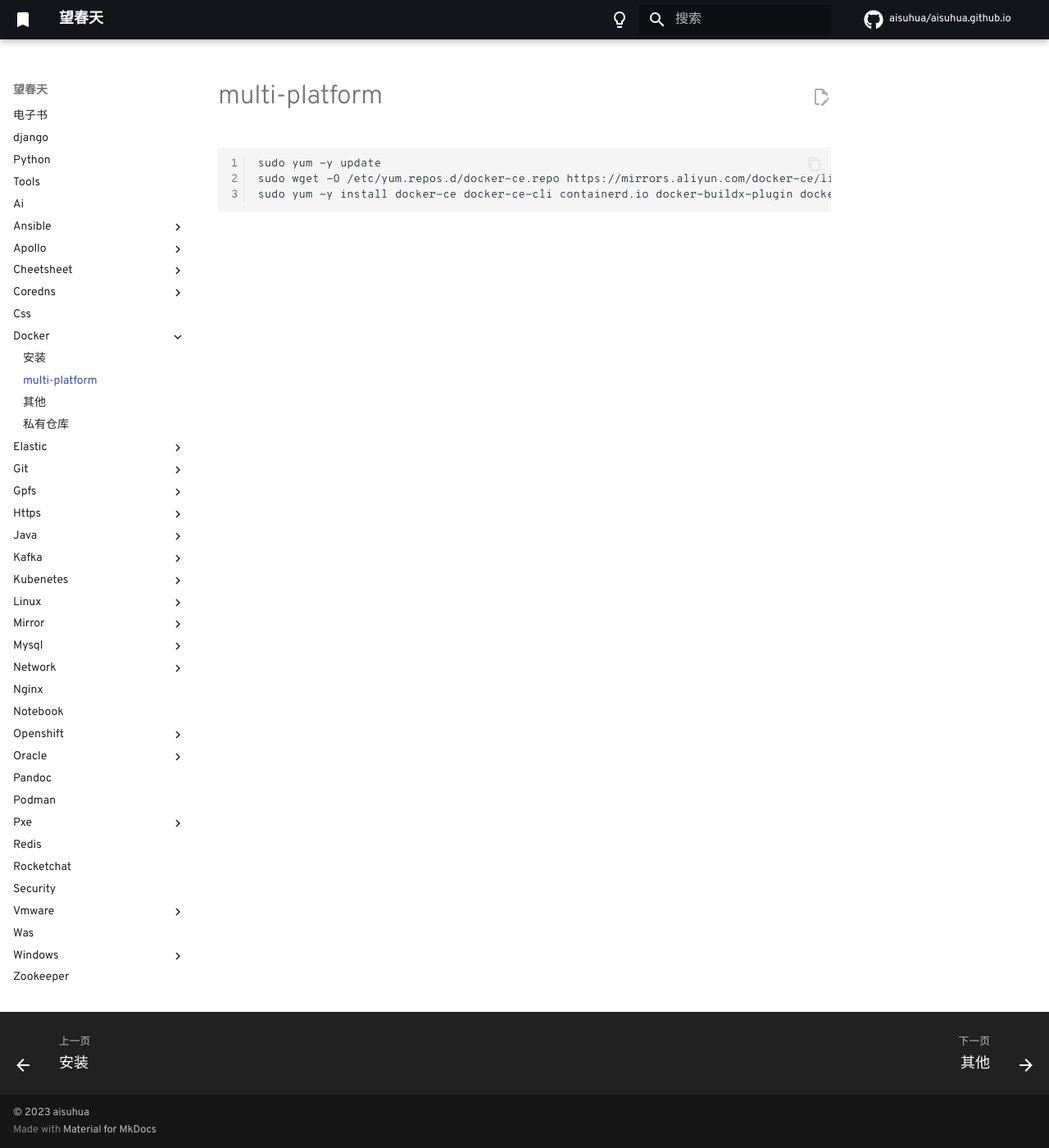
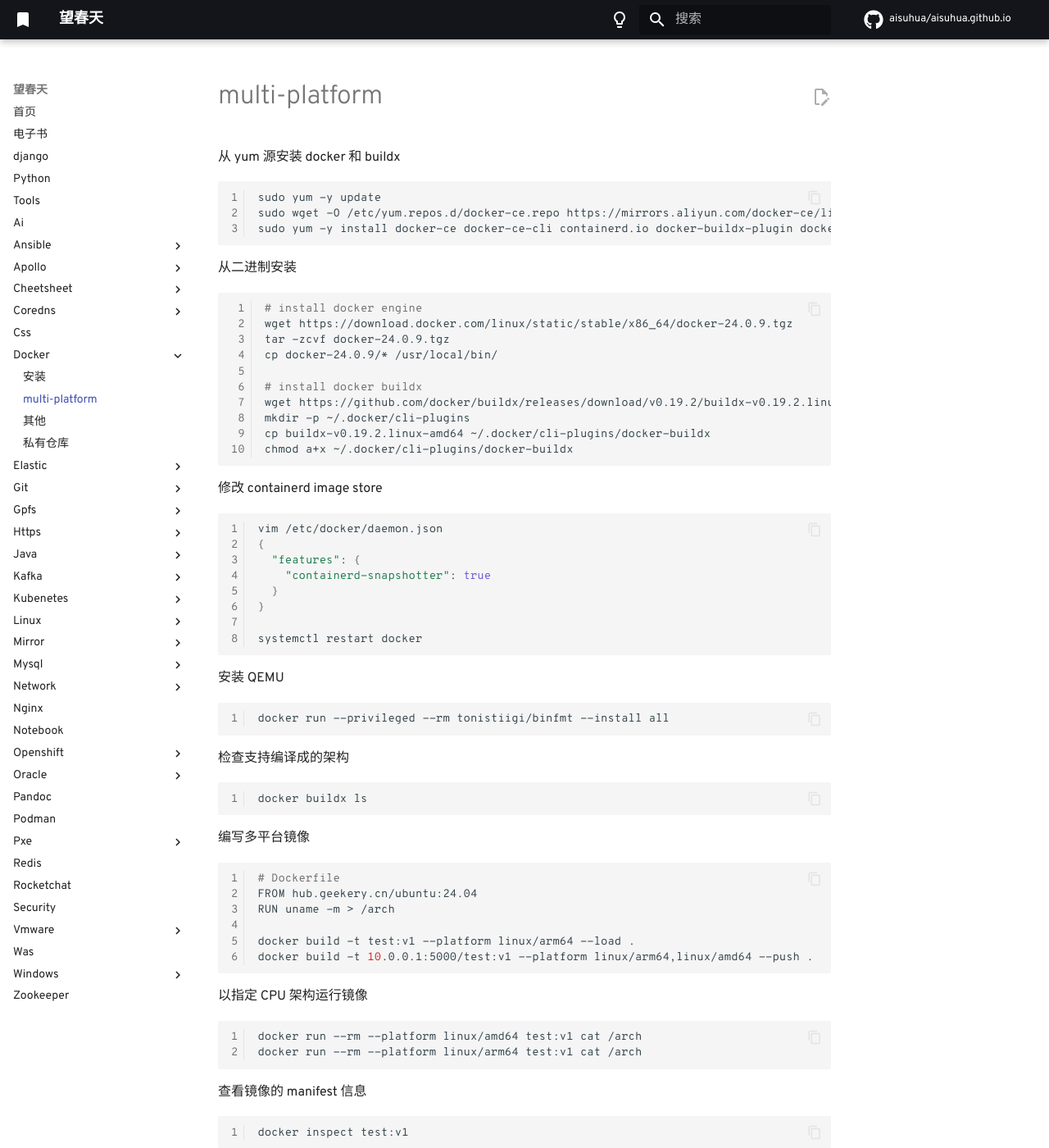
Before and after one commit to aisuhua/aisuhua.github.io, an MkDocs documentation site: the page built from docs/docker/multi-platform.md, in a window 1280 px wide and 1400 px high. Shown: the whole window at 82% size. Built offline with MkDocs 1.6.1 and Material for MkDocs 9.7.7, drawn with Linux system fonts in a browser that asks for light colours; comment, search, counter and statistics services are not loaded.

Commit message:
multi-platform.md other.md

````diff
--- a/docs/docker/multi-platform.md
+++ b/docs/docker/multi-platform.md
@@ -1,7 +1,74 @@
 # multi-platform
+
+从 yum 源安装 docker 和 buildx
 
 ```sh
 sudo yum -y update
 sudo wget -O /etc/yum.repos.d/docker-ce.repo https://mirrors.aliyun.com/docker-ce/linux/rhel/docker-ce.repo
 sudo yum -y install docker-ce docker-ce-cli containerd.io docker-buildx-plugin docker-compose-plugin
 ```
+
+从二进制安装
+
+```sh
+# install docker engine
+wget https://download.docker.com/linux/static/stable/x86_64/docker-24.0.9.tgz
+tar -zcvf docker-24.0.9.tgz
+cp docker-24.0.9/* /usr/local/bin/
+
+# install docker buildx
+wget https://github.com/docker/buildx/releases/download/v0.19.2/buildx-v0.19.2.linux-amd64
+mkdir -p ~/.docker/cli-plugins
+cp buildx-v0.19.2.linux-amd64 ~/.docker/cli-plugins/docker-buildx
+chmod a+x ~/.docker/cli-plugins/docker-buildx
+```
+
+修改 containerd image store
+
+```sh
+vim /etc/docker/daemon.json
+{
+  "features": {
+    "containerd-snapshotter": true
+  }
+}
+
+systemctl restart docker
+```
+
+安装 QEMU
+
+```sh
+docker run --privileged --rm tonistiigi/binfmt --install all
+```
+
+检查支持编译成的架构
+
+```sh
+docker buildx ls
+```
+
+编写多平台镜像
+
+```sh
+# Dockerfile
+FROM hub.geekery.cn/ubuntu:24.04
+RUN uname -m > /arch
+
+docker build -t test:v1 --platform linux/arm64 --load .
+docker build -t 10.0.0.1:5000/test:v1 --platform linux/arm64,linux/amd64 --push .
+```
+
+以指定 CPU 架构运行镜像
+
+```sh
+docker run --rm --platform linux/amd64 test:v1 cat /arch
+docker run --rm --platform linux/arm64 test:v1 cat /arch
+```
+
+查看镜像的 manifest 信息
+
+```sh
+docker inspect test:v1
+
+```
````
